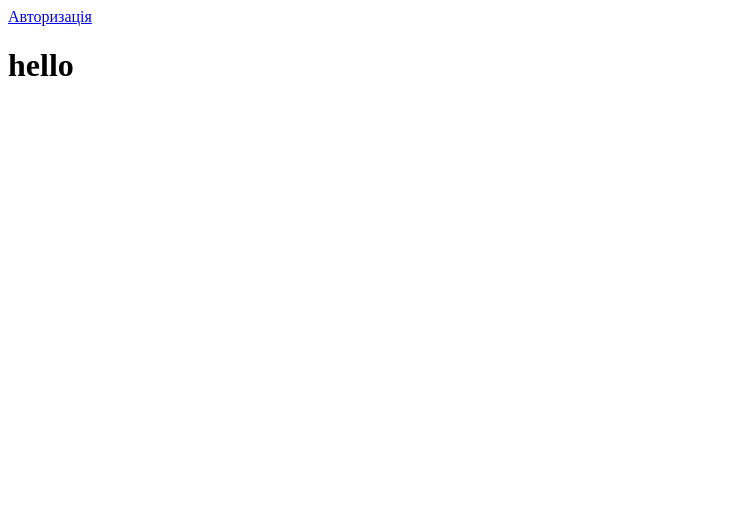
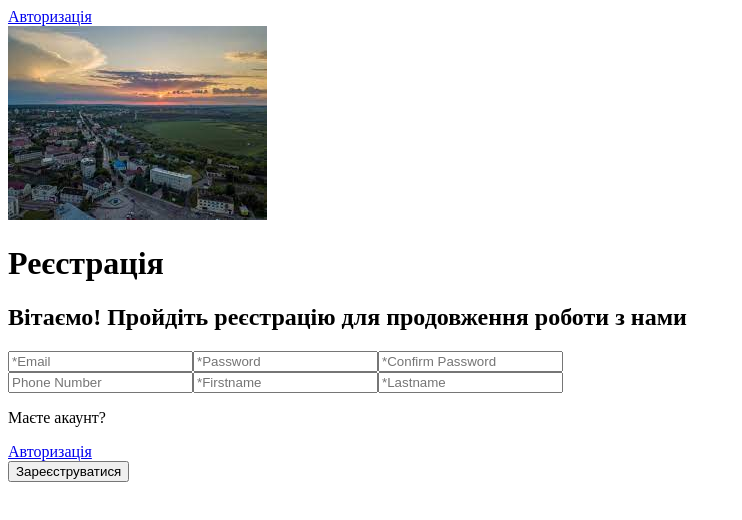
Before and after one commit to VMekh8/MuseumASPCoreSite, a Vue app in the folder MuseumSite/MuseumSite/: page /register in a window 1280 px wide. Shown: the top 520 px of the page, without its empty margins (0-742 px from the left). Built offline with nearby package versions, Linux system fonts and the light colour scheme.

Commit message:
Update gitigonore. Start make a register form

```diff
--- a/MuseumSite/MuseumSite/src/layouts/UserLayout/Login.vue
+++ b/MuseumSite/MuseumSite/src/layouts/UserLayout/Login.vue
@@ -30,7 +30,6 @@
 <script>
 import axios from 'axios';
 import { inject } from 'vue';
-import { RouterLink } from 'vue-router';
 
 export default {
     data() {
@@ -55,7 +54,7 @@ export default {
 
             try {
 
-                const response = await axios.post('https://localhost:7105/Account/Login', formData, {
+                const response = await axios.post(import.meta.env.VITE_API_URL+'/Account/Login', formData, {
                     headers: {
                         'Content-Type': 'multipart/form-data'
                     }
--- a/MuseumSite/MuseumSite/src/layouts/UserLayout/Register.vue
+++ b/MuseumSite/MuseumSite/src/layouts/UserLayout/Register.vue
@@ -1,3 +1,62 @@
 <template>
-    <h1>hello</h1>
+    <div class="container">
+        <div class="left">
+            <img src="../../img/images.jpg" alt="">
+        </div>
+        <div class="right">
+            <h1>Реєстрація</h1>
+            <h2>Вітаємо! Пройдіть реєстрацію для продовження роботи з нами</h2>
+
+
+            <div class="fields">
+                <input type="email" id="email" placeholder="*Email" v-model="email">
+                <input type="password" id="password" placeholder="*Password" v-model="password">
+                <input type="password" id="confirmpassword" placeholder="*Confirm Password" v-model="confirmPassword">
+            </div>
+
+            <div class="userdata">
+                <input type="email" id="phonenumber" placeholder="Phone Number" v-model="phoneNumber">
+                <input type="email" id="email" placeholder="*Firstname" v-model="firstName">
+                <input type="email" id="email" placeholder="*Lastname" v-model="lastName">
+            </div>
+
+
+            <p v-if="error" class="error">{{ error }}</p>
+
+            <div class="reg-offer">
+                <p>Маєте акаунт? </p>
+                <RouterLink to="/login">Авторизація</RouterLink>
+            </div>
+            <button type="submit" v-on:click="Register">Зареєструватися</button>
+        </div>
+    </div>
 </template>
+
+<script>
+import axios from 'axios';
+import { error } from 'console';
+
+export default {
+    data() {
+        return {
+            email: '',
+            password: '',
+            confirmPassword: '',
+            phoneNumber: '',
+            firstName: '',
+            lastName: '',
+            error: ''
+        }
+    },
+    methods: {
+        async Register() {
+
+            if (!this.email || !this.password || !this.confirmPassword
+                || !this.lastName || !this.firstName) {
+                    this.error = "Обов'язкові поля мають бути заповнені"
+                }
+
+        }
+    }
+}
+</script>
```
Also changed, not shown: MuseumSite/MuseumSite/src/App.vue (line endings or trailing spaces), 1 other file (tests, documents, lock files or other folders).
